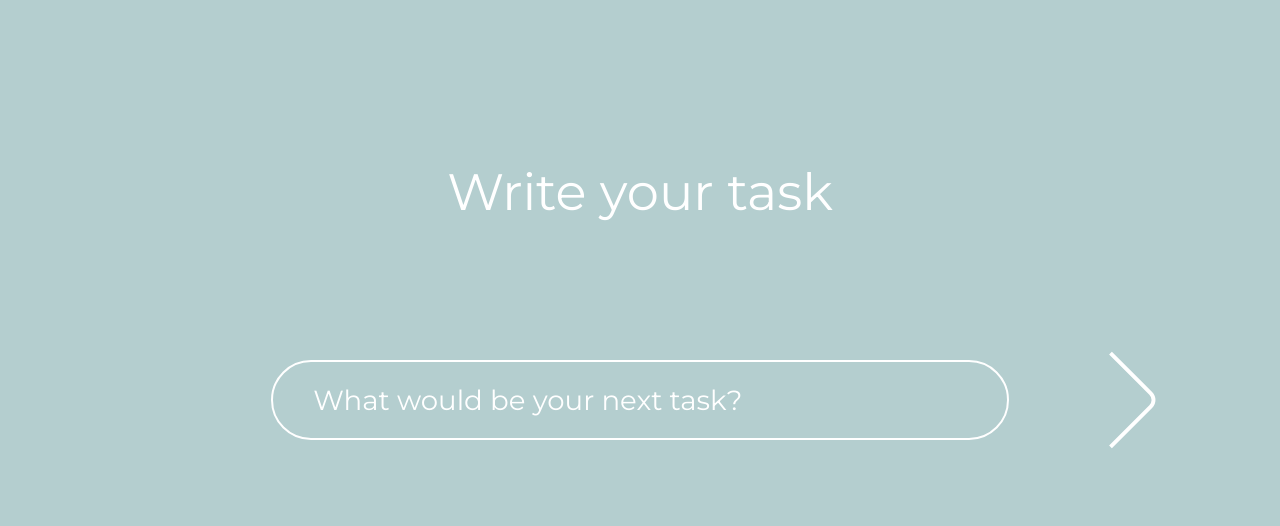
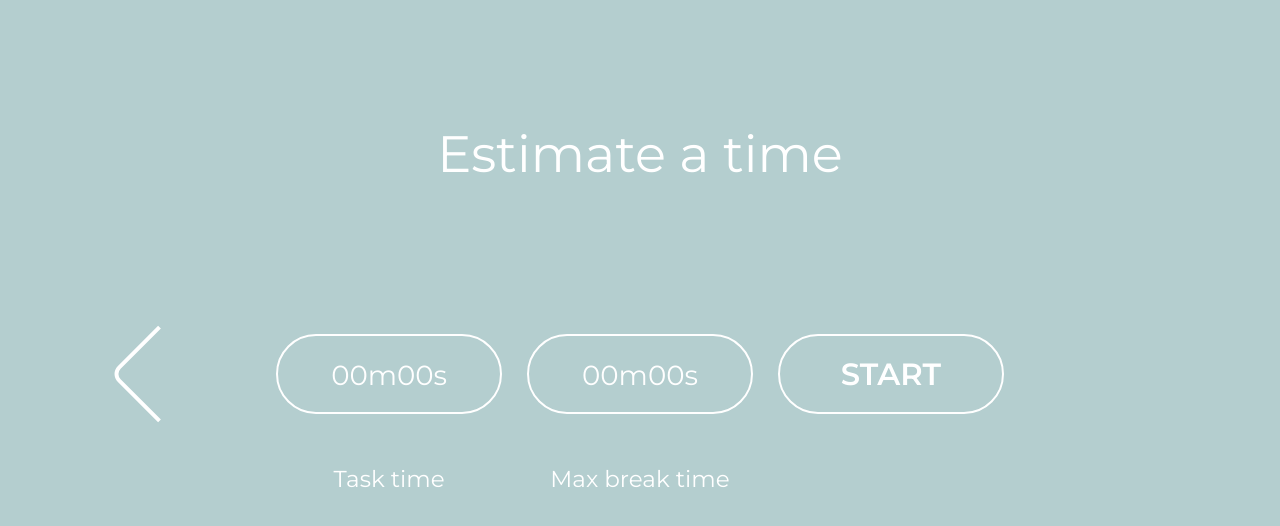
Before and after one commit to jchojna/task-timer, a React (Create React App) app: page / in a window 1280 px wide. Shown: the top 526 px of the page. Built offline with nearby package versions, Linux system fonts and the light colour scheme.

Commit message:
feat(js): set break time input to be controlled by react

```diff
--- a/src/components/App.js
+++ b/src/components/App.js
@@ -11,8 +11,8 @@ class App extends Component {
     super(props);
     this.state = {
       // visibility
-      isTaskVisible: true,
-      isTimeVisible: false,
+      isTaskVisible: false,
+      isTimeVisible: true,
       isTimerVisible: false,
       isStopTaskVisible: false,
       isOutroVisible: false,
@@ -32,10 +32,10 @@ class App extends Component {
       isTaskTimeActive: false,
       //timer
       previousTime: 0,
-      breakTimePlanned: "",
       isBreakTimePlannedValid: true,
       isBreakTimeActive: false,
       breaksTotal: 0,
+      breakTimePlanned: "",
       breakTimeElapsed: 0,
       breakTimeElapsedArray: ['00','00','00'],
       percentElapsed: 0,
@@ -127,6 +127,7 @@ class App extends Component {
       isTaskNameChangeActive,
       isTaskNameValid,
       taskTimePlanned,
+      breakTimePlanned,
       isTaskTimePlannedValid,
       isBreakTimePlannedValid,
       isTaskTimeActive
@@ -162,6 +163,7 @@ class App extends Component {
           onStartButtonClick={this.handleStartButton}
           isTimerActive={isTaskTimeActive}
           taskTimePlanned={taskTimePlanned}
+          breakTimePlanned={breakTimePlanned}
         />
         {/* TIMER SECTION */}
         <Timer
--- a/src/components/Time.js
+++ b/src/components/Time.js
@@ -9,6 +9,7 @@ const Time = (props) => {
     alertClassName,
     onStateChange,
     taskTimePlanned,
+    breakTimePlanned,
     onTaskTimePlannedChange,
     onBreakTimePlannedChange,
     isTimerActive,
@@ -37,11 +38,11 @@ const Time = (props) => {
         className="Time__input Time__input--task-time"
         placeholder="00m00s"
         maxLength="6"
+        value={taskTimePlanned}
         onChange={(e) => {
           onTaskTimePlannedChange(e.target.value);
           onStateChange({ alertFlag: true })
         }}
-        value={taskTimePlanned}
       />
       {/* TASK TIME LABEL */}
       <label className="Time__label Time__label--task-time" htmlFor="task-time">
@@ -53,7 +54,11 @@ const Time = (props) => {
         className="Time__input Time__input--break-time"
         placeholder="00m00s"
         maxLength="6"
-        onChange={(e) => onBreakTimePlannedChange(e.target.value)}
+        value={breakTimePlanned}
+        onChange={(e) => {
+          onBreakTimePlannedChange(e.target.value);
+          onStateChange({ alertFlag: true })
+        }}
       />
       {/* BREAK TIME LABEL */}
       <label className="Time__label Time__label--break-time" htmlFor="break-time">
```
